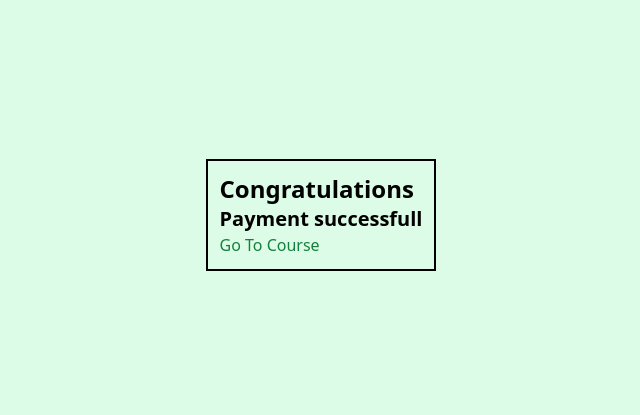
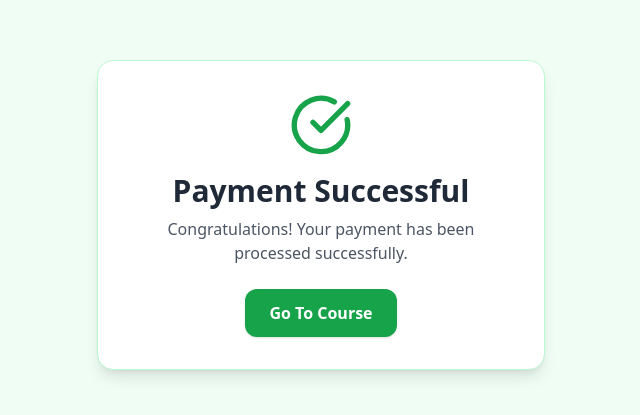
Before and after one commit to yogesh-chaturvedi/LMS, a React (Vite) app in the folder Frontend/: page /success in a window 1280 px wide. Shown: the part 185-600 px from the top of the page, without its empty margins (319-959 px from the left). Built offline with nearby package versions, Linux system fonts and the light colour scheme; no server answers.

Commit message:
Fix stripe checkout

```diff
--- a/Frontend/src/pages/CourseDetails.jsx
+++ b/Frontend/src/pages/CourseDetails.jsx
@@ -38,7 +38,7 @@ const CourseDetails = () => {
                 theme: "dark",
             });
         }
-        else if (role === "admin") {
+        if (role === "admin") {
             toast(`Admin Can't Buy Course`, {
                 position: "top-center",
                 autoClose: 1500,
@@ -50,7 +50,21 @@ const CourseDetails = () => {
                 theme: "dark",
             });
         }
-        else {
+
+        if (user.purchasedCourses.includes(id)) {
+            toast(`Already purchased`, {
+                position: "top-center",
+                autoClose: 1500,
+                hideProgressBar: false,
+                closeOnClick: false,
+                pauseOnHover: true,
+                draggable: true,
+                progress: undefined,
+                theme: "dark",
+            });
+            return
+        }
+
         try {
             const response = await axios({
                 method: 'post',
@@ -65,7 +79,7 @@ const CourseDetails = () => {
         catch (error) {
             console.log("there is an error", error)
         }
-        }
+
     }
 
     // to get instructor info
--- a/Frontend/src/pages/Success.jsx
+++ b/Frontend/src/pages/Success.jsx
@@ -1,10 +1,11 @@
-import React, { useContext, useState } from 'react'
+import React, { useContext, useRef, useState } from 'react'
 import { Link, useNavigate } from 'react-router-dom'
 import { CoursesContext } from '../context/CoursesContext'
 import { useSearchParams } from 'react-router-dom';
 import { useEffect } from 'react';
 import axios from 'axios';
 import { AuthContext } from '../context/AuthContext';
+import { CheckCircle } from 'lucide-react';
 
 
 const Success = () => {
@@ -18,6 +19,8 @@ const Success = () => {
 
     const [currentBuy, setCurrentBuy] = useState([])
     console.log(currentBuy)
+
+    const hasRun = useRef(false);
 
 
     // to get data and set it to usestate so that i can send it to with Link
@@ -46,6 +49,11 @@ const Success = () => {
 
 
     useEffect(() => {
+        // to prevent duplication
+        if (user?.purchasedCourses?.includes(courseId)) {
+            console.log("Already purchased, skipping add-course call");
+            return;
+        }
 
         async function addPurchasedCourse() {
             try {
@@ -68,20 +76,39 @@ const Success = () => {
             }
         }
 
-        addPurchasedCourse()
+
+        if (courseId && !hasRun.current) {
+            hasRun.current = true;
+            addPurchasedCourse();
+        }
+
 
     }, [courseId])
 
 
+
     return (
-        <div className='flex items-center justify-center bg-green-100  h-screen'>
+        <div className="flex items-center justify-center h-screen bg-green-50 px-4">
+            <div className="bg-white shadow-lg rounded-2xl p-8 text-center max-w-md border border-green-200">
 
-            <div className="box border-2 border-black p-3">
-                <p className='font-bold text-2xl'>Congratulations</p>
-                <p className='font-bold text-xl'>Payment successfull</p>
-                <Link to={`/course-details/${courseId}`} state={currentBuy} className='text-green-700 mt-2 hover:underline'>Go To Course</Link>
+                {/* Success Icon */}
+                <CheckCircle className="text-green-600 w-16 h-16 mx-auto mb-4" />
+
+                {/* Heading */}
+                <h1 className="text-3xl font-bold text-gray-800">Payment Successful</h1>
+                <p className="text-gray-600 mt-2">
+                    Congratulations! Your payment has been processed successfully.
+                </p>
+
+                {/* Button */}
+                <Link
+                    to={`/course-details/${courseId}`}
+                    state={currentBuy}
+                    className="inline-block mt-6 px-6 py-3 bg-green-600 text-white font-semibold rounded-xl shadow hover:bg-green-700 transition"
+                >
+                    Go To Course
+                </Link>
             </div>
-
         </div>
     )
 }
```
Also changed, not shown: 1 other file (tests, documents, lock files or other folders). Lines whose indentation alone changed are shown as unchanged.
